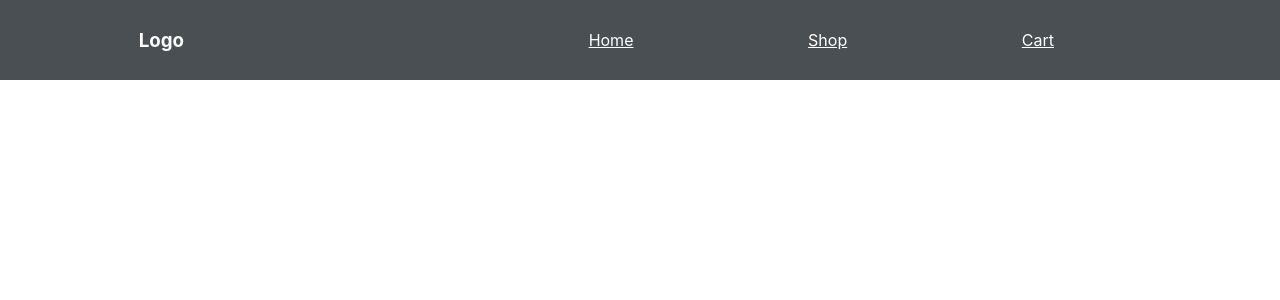
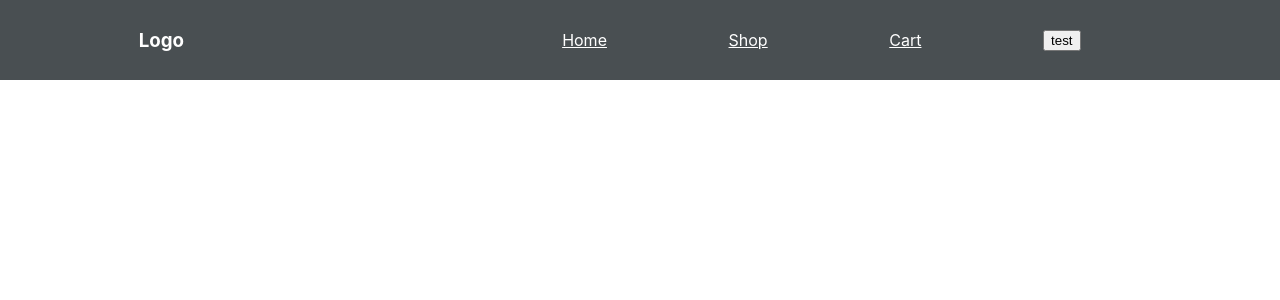
Before and after one commit to itsMe-ThatOneGuy/shopping-cart, a React (Create React App) app: page / in a window 1280 px wide. Before the commit this address had no page. Shown: the top 300 px of the page. Built offline with nearby package versions, Linux system fonts and the light colour scheme.

Commit message:
Added: cart quantity to navbar render

```diff
--- a/src/components/Navbar/Navbar.js
+++ b/src/components/Navbar/Navbar.js
@@ -2,7 +2,7 @@ import React from "react";
 import { Link } from "react-router-dom";
 import "./Navbar.css";
 
-const Navbar = () => {
+const Navbar = (props) => {
 	const navStyle = {
 		color: "white",
 	};
@@ -17,8 +17,14 @@ const Navbar = () => {
 					<li>Shop</li>
 				</Link>
 				<Link style={navStyle} to={"/cart"}>
-					<li>Cart</li>
+					<span>
+						<li>Cart</li>
+						{props.cartAmount}
+					</span>
 				</Link>
+				<button onClick={() => console.log(props.cartAmount)}>
+					test
+				</button>
 			</ul>
 		</nav>
 	);
```
